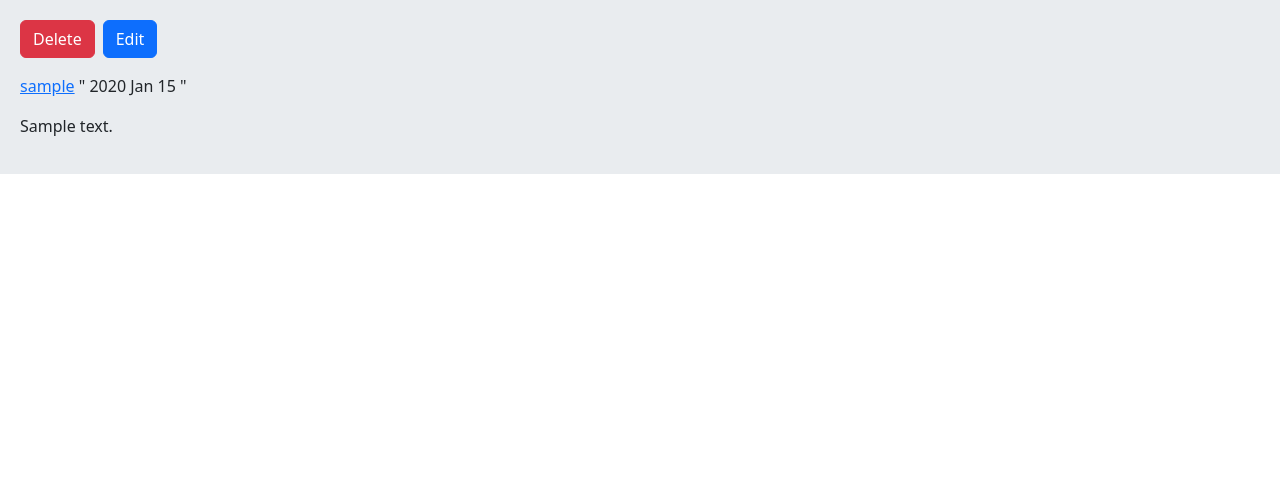
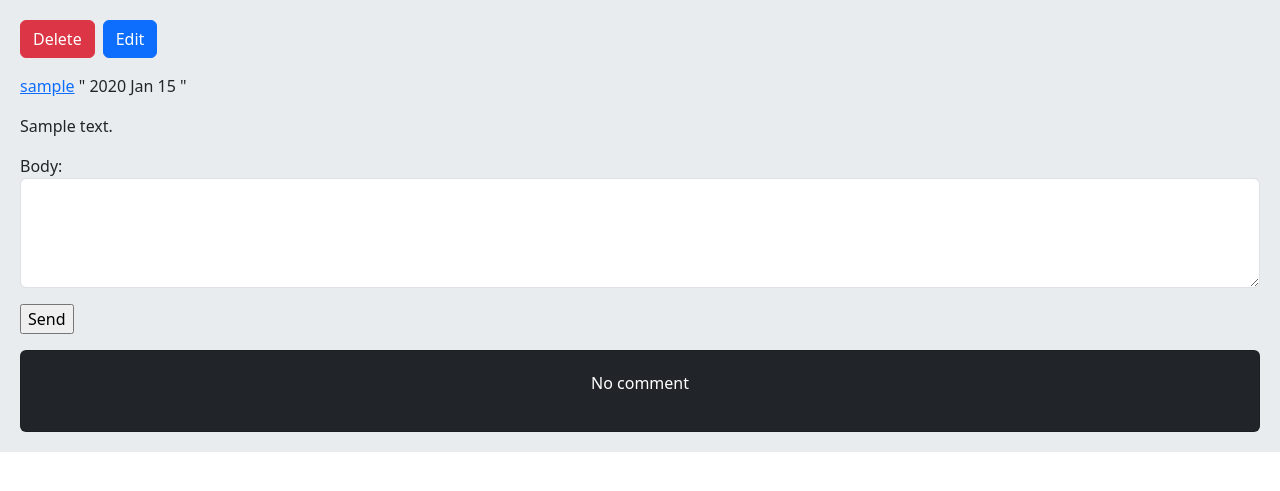
Before and after one commit to daryoushjamshidi8080/social-network, a Django app: a page that uses project/post/templates/post/detail_post.html in a window 1280 px wide. Shown: the part 56-547 px from the top of the page. Run offline with Django 5.2, Linux system fonts and the light colour scheme; a user stored in the database is signed in; tables that the repository leaves empty hold one stand-in row (values such as "Sample post").

Commit message:
add form to template for write comment

```diff
--- a/project/home/views.py
+++ b/project/home/views.py
@@ -1,6 +1,7 @@
 from django.shortcuts import render, get_object_or_404
 from django.views import View
 from post.models import Post
+from post.froms import CommentCreateFrom
 
 
 class HomeView(View):
@@ -10,7 +11,11 @@ class HomeView(View):
 
 
 class PostDetailView(View):
+
     def get(self, request, post_id, post_slug):
+        form = CommentCreateFrom()
+
         post = get_object_or_404(Post, pk=post_id, slug=post_slug)
+        comments = post.pcomments.filter(is_reply=False)
 
-        return render(request, 'post/detail_post.html', {'post': post})
+        return render(request, 'post/detail_post.html', {'post': post, 'comments': comments, 'form': form})
--- a/project/post/admin.py
+++ b/project/post/admin.py
@@ -13,7 +13,7 @@ class PostAdmin(admin.ModelAdmin):
 
 @admin.register(Comment)
 class CommentAdmin(admin.ModelAdmin):
-    list_display = ('user', 'post', 'reply', 'body', 'is_reply')
+    list_display = ('user', 'post', 'reply', 'body')
     search_fields = ('body', )
     list_filter = ('created', )
     raw_id_fields = ('user', 'post', 'reply')
--- a/project/post/froms.py
+++ b/project/post/froms.py
@@ -1,5 +1,5 @@
 from django import forms
-from .models import Post
+from .models import Post, Comment
 
 
 class PostUpdateForm(forms.ModelForm):
@@ -21,3 +21,18 @@ class PostCreateForm(forms.Form):
             }
         )
     )
+
+
+class CommentCreateFrom(forms.ModelForm):
+    class Meta:
+        model = Comment
+        fields = ('body', )
+        widgets = {
+            'body': forms.Textarea(
+                attrs={
+
+                    'class': 'form-control',
+                    'rows': '4'
+
+                })
+        }
--- a/project/post/models.py
+++ b/project/post/models.py
@@ -35,4 +35,4 @@ class Comment(models.Model):
     created = models.DateTimeField(auto_now_add=True)
 
     def __str__(self):
-        return f'{self.user}  - {self.body[:30]} - post {self.post}'
+        return f'{self.user}  - {self.body[:30]} - post {self.post.slug[:10]}'
--- a/project/post/templates/post/detail_post.html
+++ b/project/post/templates/post/detail_post.html
@@ -16,4 +16,29 @@
     <p><a href="{% url 'account:user_profile' post.user.id %}"> {{ post.user.username }}</a> " {{ post.update|date:"Y M d" }} "</p>
     <p>{{ post.body }}</p>
 
+
+
+    {% if request.user.is_authenticated %}
+        <form action="" method="post">
+            {% csrf_token %}
+            {{ form.as_p }}
+            <input type="submit" value="Send">
+        </form>
+    {% else %}
+        <p class="alert alert-danger">only logged in users can comment.</p>
+    {% endif %}
+    <div class="card bg-dark text-white" style="padding: 20px;">
+        {% if comments %}
+            <p>length comment : {{ comments|length }}</p>
+        {% endif %}
+        {% for comment in comments %}
+
+            <p class="card-header">{{ comment.user }}   |  {{ comment.created|timesince }}</p>
+            <p class="card-body">{{ comment.body }}</p>
+
+        {% empty %}
+            <p class="text-center">No comment</p>
+        {% endfor %}
+
+    </div>
 {% endblock %}
```
